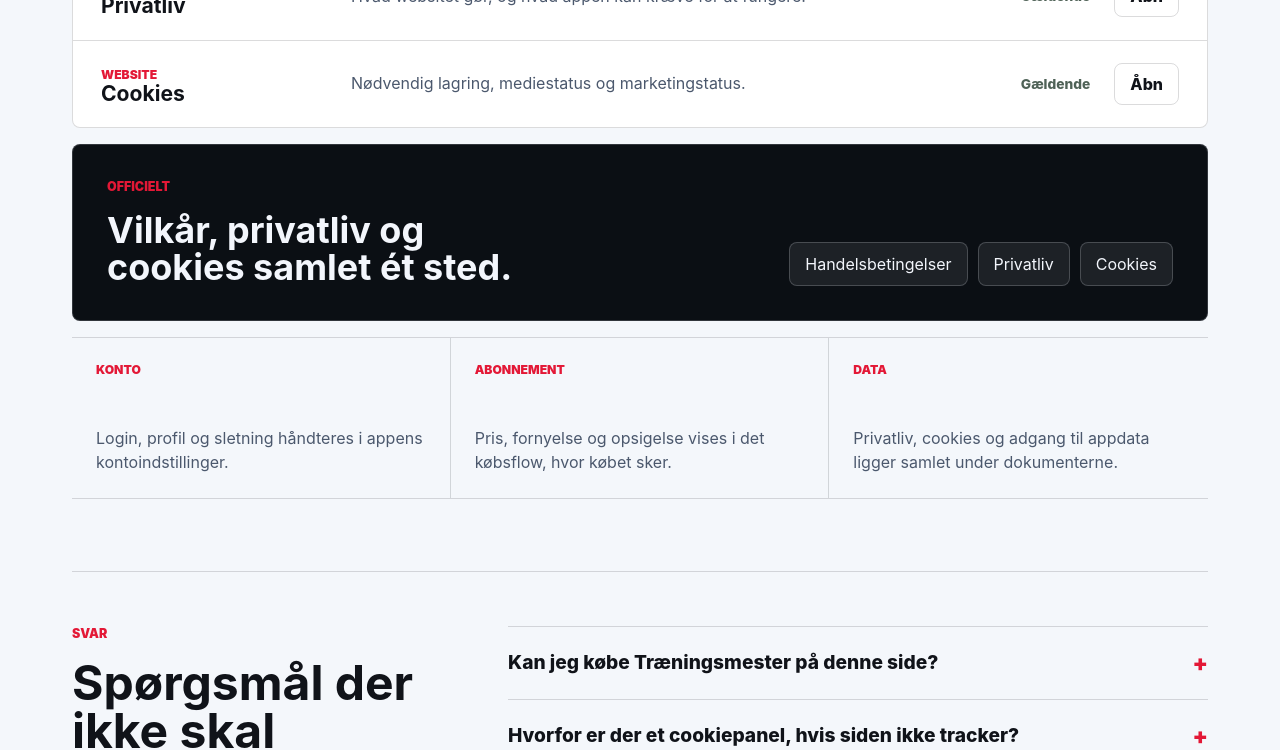
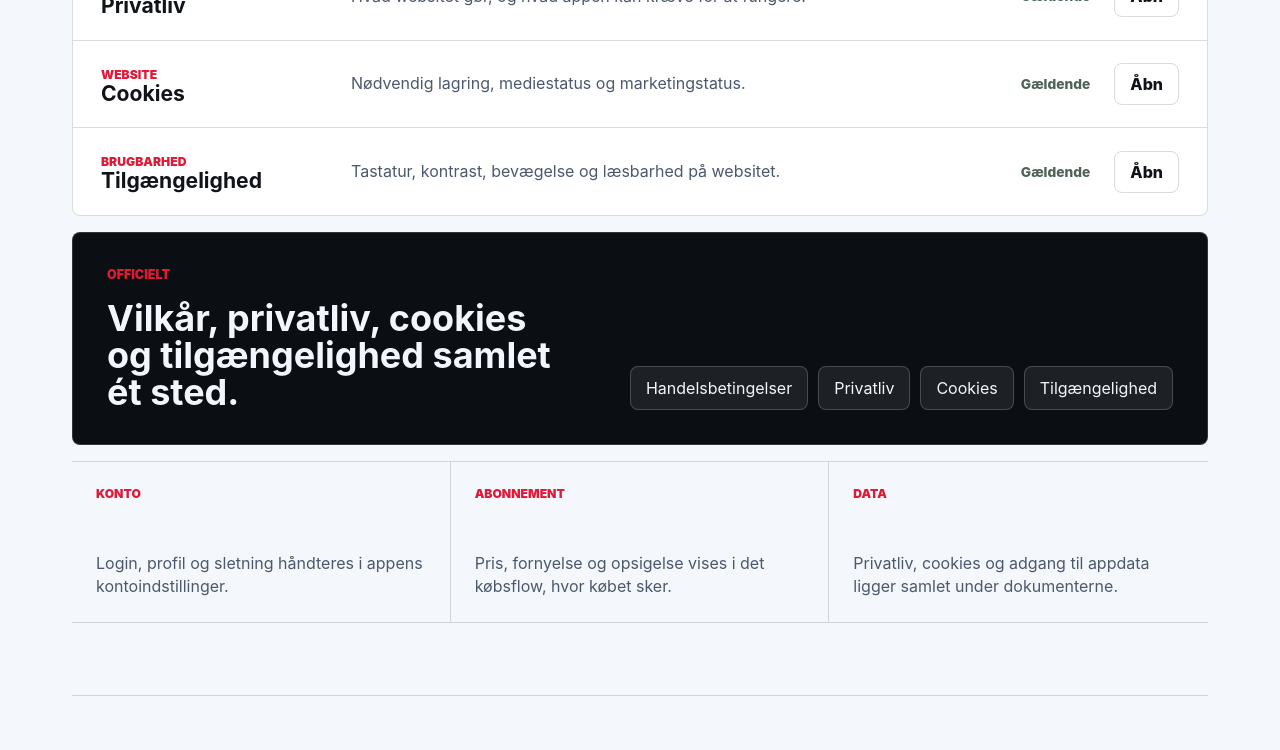
Before and after one commit to Jegerchristiank/traeningsmester-site, a React (Vite) app: page / in a window 1280 px wide. Shown: the part 7000-7750 px from the top of the page. Built offline with nearby package versions, Linux system fonts and the light colour scheme.

Commit message:
Add accessibility document

```diff
--- a/src/main.tsx
+++ b/src/main.tsx
@@ -17,7 +17,7 @@ type Mode = {
   screenAlt: string;
 };
 
-type LegalPanelId = "terms" | "privacy" | "cookies";
+type LegalPanelId = "terms" | "privacy" | "cookies" | "accessibility";
 type CookieChoice = "necessary";
 
 const company = {
@@ -194,6 +194,13 @@ const documentRows: {
     text: "Nødvendig lagring, mediestatus og marketingstatus.",
     scope: "Website",
     status: "Gældende"
+  },
+  {
+    id: "accessibility",
+    title: "Tilgængelighed",
+    text: "Tastatur, kontrast, bevægelse og læsbarhed på websitet.",
+    scope: "Brugbarhed",
+    status: "Gældende"
   }
 ];
 
@@ -328,6 +335,39 @@ const legalPanels: Record<
         heading: "Marketing",
         body:
           "Der er ingen aktive marketingcookies, pixels eller annonceringsværktøjer på websitet."
+      }
+    ]
+  },
+  accessibility: {
+    title: "Tilgængelighed",
+    kicker: "Brugbarhed",
+    summary:
+      "Websitet skal kunne bruges roligt med tastatur, tydelig kontrast, læsbare skærme og uden unødvendig bevægelse.",
+    sections: [
+      {
+        heading: "Tastatur",
+        body:
+          "Links, knapper, dokumenter, cookieindstillinger og modaler kan nås med tastatur og har synlig fokusmarkering."
+      },
+      {
+        heading: "Kontrast",
+        body:
+          "Siden bruger tydelige mørke og lyse flader med markante knapper, linjer og statusmarkeringer."
+      },
+      {
+        heading: "Bevægelse",
+        body:
+          "Siden respekterer reduceret bevægelse i browseren og bruger ikke animationer som er nødvendige for at forstå indholdet."
+      },
+      {
+        heading: "Billeder",
+        body:
+          "App-skærme og centrale billeder har tekstalternativer, mens rene dekorative billeder holdes uden læst tekst."
+      },
+      {
+        heading: "Begrænsninger",
+        body:
+          "Hvis noget er svært at bruge, skal det håndteres via appens konto-, indstillings- eller supportflader, hvor den konkrete kontekst findes."
       }
     ]
   }
@@ -672,7 +712,7 @@ function App() {
           <div className="legal-console" aria-label="Juridiske oplysninger">
             <div>
               <p className="eyebrow">Officielt</p>
-              <h3>Vilkår, privatliv og cookies samlet ét sted.</h3>
+              <h3>Vilkår, privatliv, cookies og tilgængelighed samlet ét sted.</h3>
             </div>
             <div className="legal-actions">
               <button type="button" onClick={() => setActiveLegalPanel("terms")}>
@@ -683,6 +723,9 @@ function App() {
               </button>
               <button type="button" onClick={() => setActiveLegalPanel("cookies")}>
                 Cookies
+              </button>
+              <button type="button" onClick={() => setActiveLegalPanel("accessibility")}>
+                Tilgængelighed
               </button>
             </div>
           </div>
@@ -748,6 +791,9 @@ function App() {
           </button>
           <button type="button" onClick={() => setActiveLegalPanel("cookies")}>
             Cookies
+          </button>
+          <button type="button" onClick={() => setActiveLegalPanel("accessibility")}>
+            Tilgængelighed
           </button>
           <button type="button" onClick={() => setCookieSettingsOpen(true)}>
             Cookieindstillinger
@@ -906,7 +952,13 @@ function App() {
                 publisher: {
                   "@id": `${siteUrl}#organization`
                 },
-                inLanguage: "da-DK"
+                inLanguage: "da-DK",
+                accessibilityFeature: [
+                  "alternativeText",
+                  "highContrastDisplay",
+                  "keyboardNavigation",
+                  "reducedMotion"
+                ]
               },
               {
                 "@type": "SoftwareApplication",
```
